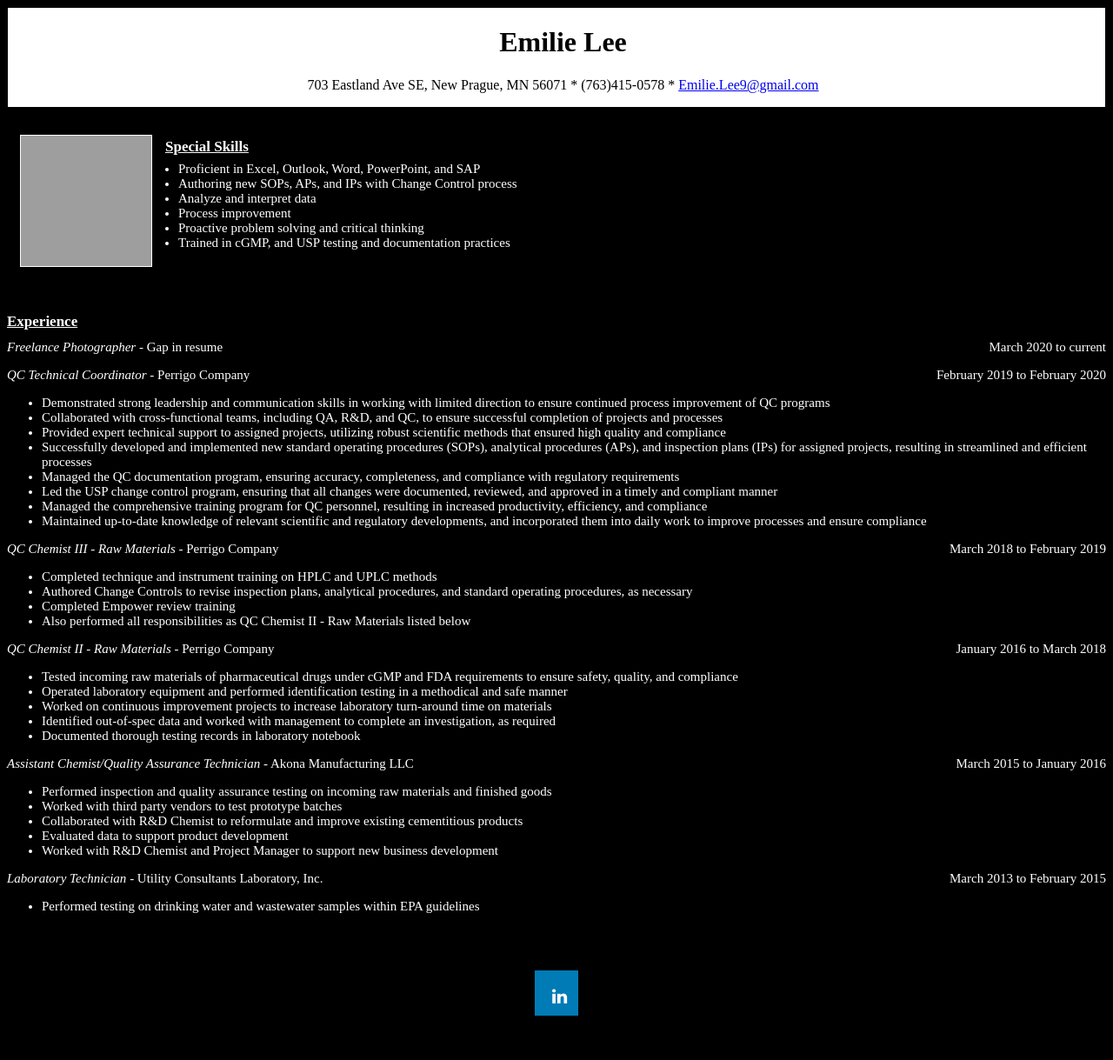
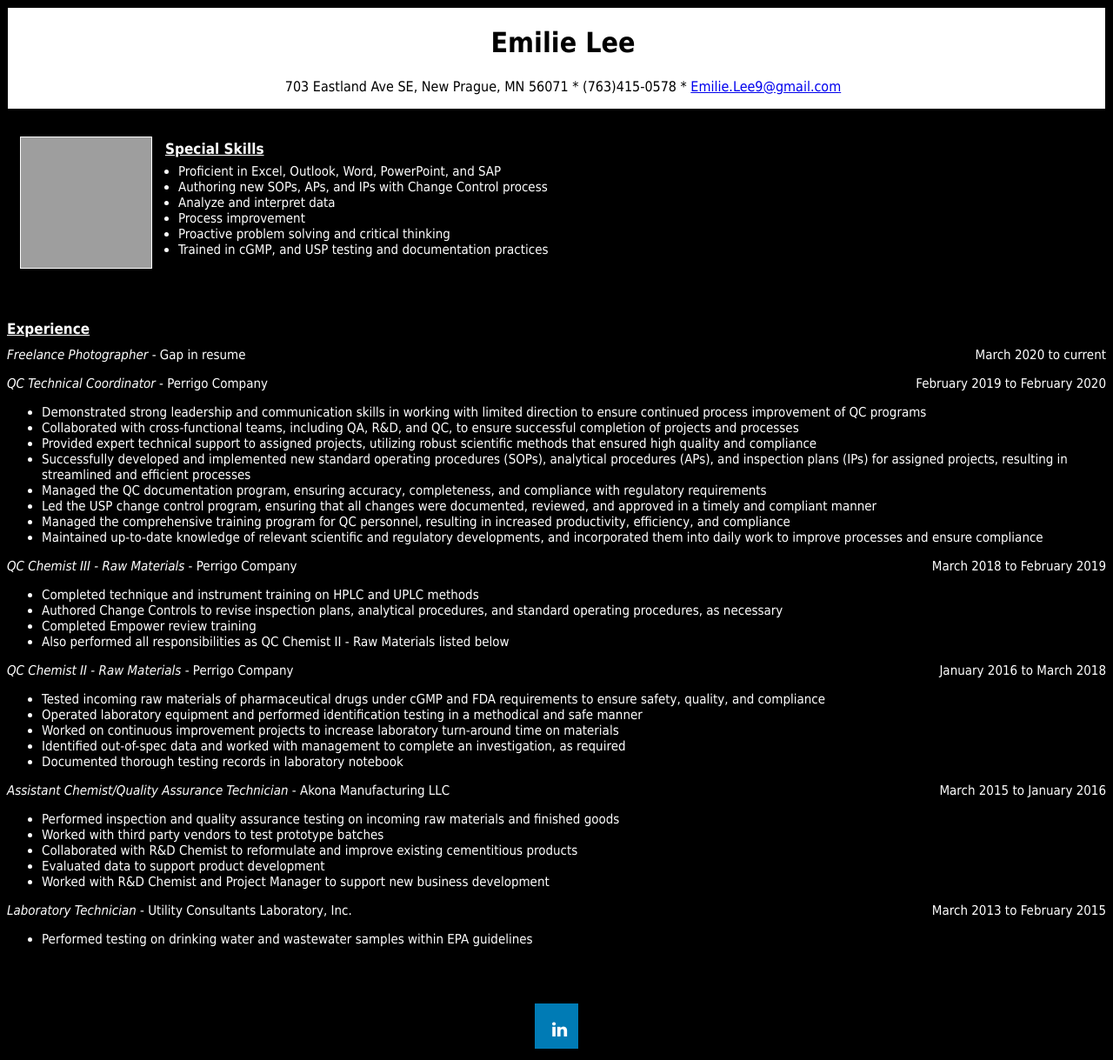
Before and after one commit to EmilieLee9/EmilieLee, a plain HTML site: page index.html in a window 1280 px wide. Shown: the whole page at 87% size. Before the commit the page ends 1181 px from the top, so only its background shows below. Drawn offline with Linux system fonts and the light colour scheme; grey boxes are pictures that could not be loaded.

Commit message:
Update style.css

```diff
--- a/style.css
+++ b/style.css
@@ -9,7 +9,7 @@ body {
   border: black solid 1px;
   color: black;
   font-size: 16px;
-  font-family: 'Raleway Dots';
+  font-family: Tahoma, sans-serif;
   text-align: center;
 }
 a:hover {
@@ -28,7 +28,7 @@ img {
   text-align: left;
   font-size: 17px;
   color: white;
-  font-family: 'Raleway Dots';
+ font-family: Tahoma, sans-serif;
   position: relative;
     top: 18px;
 }
@@ -37,21 +37,21 @@ img {
   margin: 25px;
   font-size: 15px;
     color: white;
-  font-family: 'Raleway Dots';
+  font-family: Tahoma, sans-serif;
   position: relative;
     left: 15px;
 }
 
 .experience {
   font-size: 17px;
-  font-family: 'Raleway Dots';
+  font-family: Tahoma, sans-serif;
   line-height: 50%;
     color: white;
 }
 
 .list {
   font-size: 15px;
-  font-family: 'Raleway Dots';
+font-family: Tahoma, sans-serif;
     color: white;
 
 }
@@ -59,7 +59,7 @@ img {
 
 .footer {
    font-size: 15px;
-  font-family: 'Raleway Dots';
+  font-family: Tahoma, sans-serif;
     color: white;
 }
 .fa-linkedin {
```
